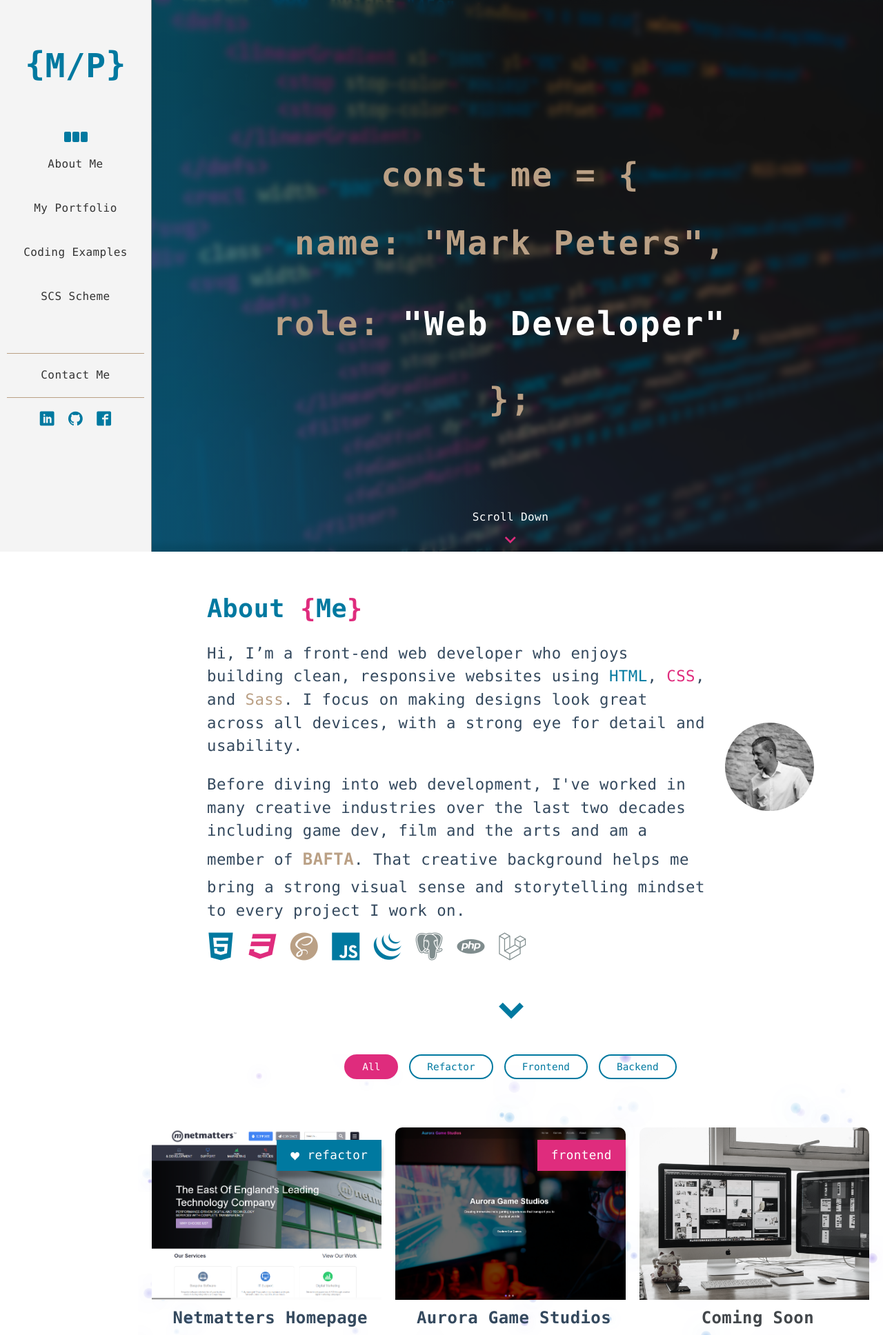
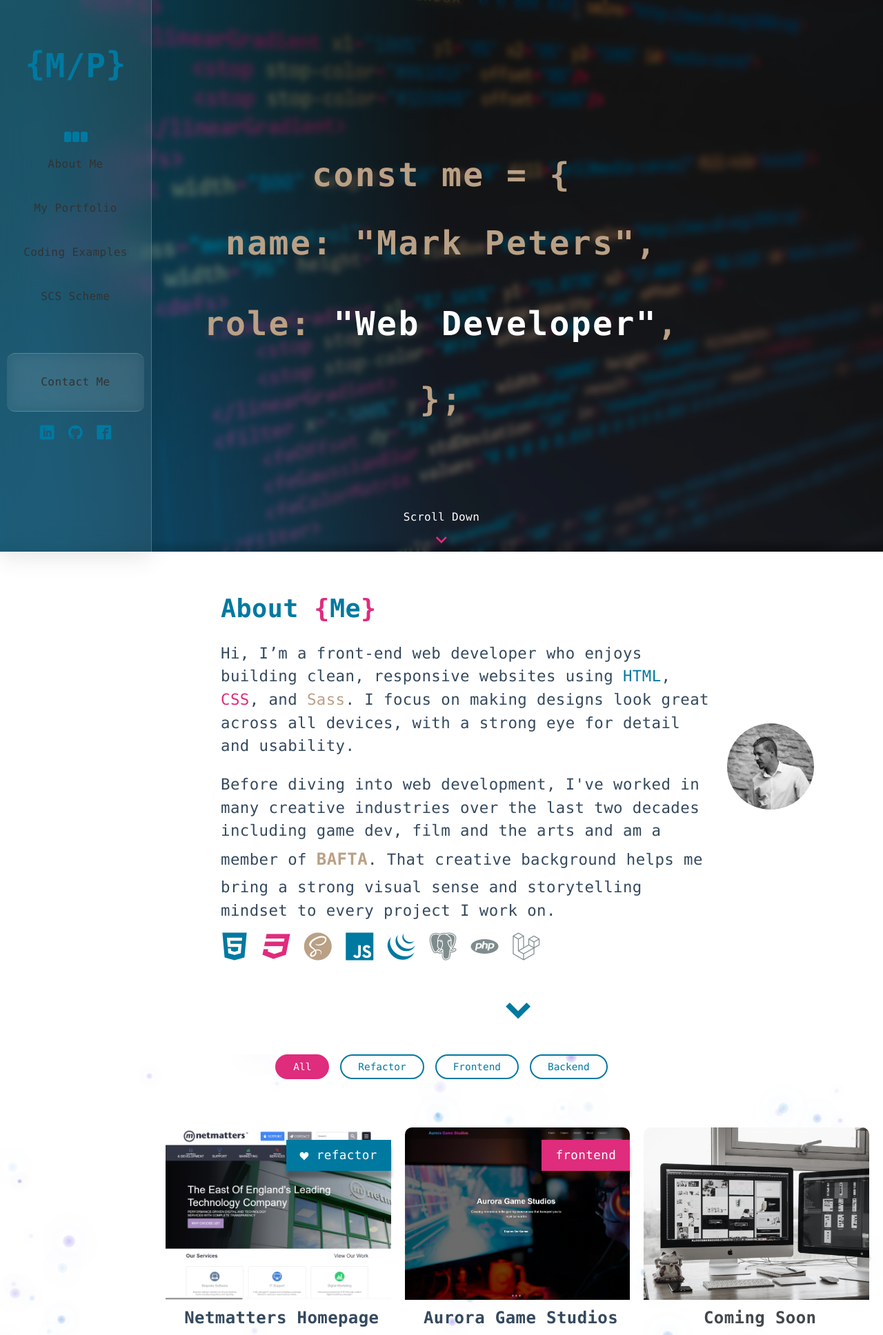
Before and after one commit to markap85/Portfolio, a PHP site: page / in a window 1280 px wide. Shown: the top 1936 px of the page at 69% size. Run offline with PHP 8.4, Linux system fonts and the light colour scheme; some web fonts are replaced.

Commit message:
Fully refactored to make use of containers etc for glassmorphic design base

```diff
--- a/css/styles.css
+++ b/css/styles.css
@@ -449,11 +449,16 @@ main {
   margin-right: 0;
 }
 
+/* line 28, ../Portfolio/scss/base/_base.scss */
+main .content-wrapper {
+  margin-left: 0;
+  margin-right: 0;
+}
+
 @media (min-width: 768px) {
-  /* line 22, ../Portfolio/scss/base/_base.scss */
-  main {
-    margin-left: 200px;
-    flex-grow: 1;
+  /* line 28, ../Portfolio/scss/base/_base.scss */
+  main .content-wrapper {
+    margin-left: 220px;
   }
 }
 
@@ -1164,26 +1169,31 @@ footer {
   width: 220px;
   height: 100vh;
   text-align: center;
-  background-color: #f4f4f4;
-  border-right: 1px solid #7f8c8d;
+  background: rgba(255, 255, 255, 0.1);
+  backdrop-filter: blur(20px);
+  -webkit-backdrop-filter: blur(20px);
+  border-right: 1px solid rgba(255, 255, 255, 0.2);
+  box-shadow: 0 8px 32px rgba(0, 0, 0, 0.1);
   z-index: 1000;
   transform: translateX(-100%);
-  transition: transform 0.3s cubic-bezier(0.4, 0, 0.2, 1), box-shadow 0.3s;
+  transition: transform 0.3s cubic-bezier(0.4, 0, 0.2, 1), box-shadow 0.3s, background 0.3s;
   overflow-y: auto;
   display: flex;
   flex-direction: column;
   align-items: center;
 }
 
-/* line 18, ../Portfolio/scss/layout/_sidebar.scss */
+/* line 21, ../Portfolio/scss/layout/_sidebar.scss */
 .sidebar.sidebar--open {
   transform: translateX(0);
-  box-shadow: 2px 0 16px rgba(0, 0, 0, 0.2);
+  box-shadow: 2px 0 32px rgba(0, 0, 0, 0.15);
+  background: rgba(255, 255, 255, 0.15);
+  border-right-color: rgba(255, 255, 255, 0.3);
   padding-top: 50px;
 }
 
 @media (min-width: 768px) {
-  /* line 18, ../Portfolio/scss/layout/_sidebar.scss */
+  /* line 21, ../Portfolio/scss/layout/_sidebar.scss */
   .sidebar.sidebar--open {
     padding-top: 20px;
   }
@@ -1193,14 +1203,15 @@ footer {
   /* line 1, ../Portfolio/scss/layout/_sidebar.scss */
   .sidebar {
     transform: none;
-    box-shadow: none;
+    box-shadow: 0 8px 32px rgba(0, 0, 0, 0.1);
     position: fixed;
     left: 0;
     padding-top: 20px;
-  }
-}
-
-/* line 37, ../Portfolio/scss/layout/_sidebar.scss */
+    background: rgba(255, 255, 255, 0.08);
+  }
+}
+
+/* line 43, ../Portfolio/scss/layout/_sidebar.scss */
 .sidebar .logo {
   width: 100%;
   display: flex;
@@ -1252,73 +1263,82 @@ footer {
   top: 6px;
 }
 
-/* line 83, ../Portfolio/scss/layout/_sidebar.scss */
+/* line 89, ../Portfolio/scss/layout/_sidebar.scss */
 .sidebar nav ul li {
   margin-left: 24.4px;
 }
 
-/* line 86, ../Portfolio/scss/layout/_sidebar.scss */
+/* line 92, ../Portfolio/scss/layout/_sidebar.scss */
 .sidebar nav ul li a {
   display: inline-block;
   padding: 15px 0;
   text-decoration: none;
   color: #333;
   border-bottom: 1px solid transparent;
-  transition: color 0.3s;
-}
-
-/* line 94, ../Portfolio/scss/layout/_sidebar.scss */
+  transition: color 0.3s, background 0.3s, border-radius 0.3s;
+  border-radius: 8px;
+}
+
+/* line 101, ../Portfolio/scss/layout/_sidebar.scss */
 .sidebar nav ul li a:hover {
   border-bottom: 1px solid #BAA085;
-}
-
-/* line 97, ../Portfolio/scss/layout/_sidebar.scss */
+  background: rgba(255, 255, 255, 0.1);
+  backdrop-filter: blur(10px);
+  -webkit-backdrop-filter: blur(10px);
+}
+
+/* line 107, ../Portfolio/scss/layout/_sidebar.scss */
 .sidebar nav ul li a:hover .icon-keyboard_arrow_right {
   color: #DF2C7D;
 }
 
-/* line 101, ../Portfolio/scss/layout/_sidebar.scss */
+/* line 111, ../Portfolio/scss/layout/_sidebar.scss */
 .sidebar nav ul li a:hover .icon-keyboard_arrow_down {
   color: #BAA085;
 }
 
-/* line 109, ../Portfolio/scss/layout/_sidebar.scss */
+/* line 119, ../Portfolio/scss/layout/_sidebar.scss */
 .sidebar nav ul li:last-child a:hover {
   color: #DF2C7D;
   border-bottom: 1px solid transparent;
 }
 
-/* line 117, ../Portfolio/scss/layout/_sidebar.scss */
+/* line 127, ../Portfolio/scss/layout/_sidebar.scss */
 .sidebar .contact-me {
-  border-top: 1px solid #BAA085;
-  border-bottom: 1px solid #BAA085;
+  border-top: 1px solid rgba(255, 255, 255, 0.2);
+  border-bottom: 1px solid rgba(255, 255, 255, 0.2);
   margin-top: 50px !important;
   margin-right: 24.4px;
   width: 100%;
   display: flex;
   justify-content: center;
   align-items: center;
-}
-
-/* line 129, ../Portfolio/scss/layout/_sidebar.scss */
+  background: rgba(255, 255, 255, 0.05);
+  backdrop-filter: blur(10px);
+  -webkit-backdrop-filter: blur(10px);
+  border-radius: 12px;
+  padding: 10px 0;
+}
+
+/* line 144, ../Portfolio/scss/layout/_sidebar.scss */
 .sidebar .txt-secondary:hover {
   border-bottom: 1px solid #DF2C7D !important;
 }
 
-/* line 133, ../Portfolio/scss/layout/_sidebar.scss */
+/* line 148, ../Portfolio/scss/layout/_sidebar.scss */
 .sidebar .txt-secondary .contacthover span {
   color: inherit;
   transition: color 0.2s;
   opacity: 0.1;
 }
 
-/* line 140, ../Portfolio/scss/layout/_sidebar.scss */
+/* line 155, ../Portfolio/scss/layout/_sidebar.scss */
 .sidebar .txt-secondary .contacthover span:hover {
   color: #0079A0;
   opacity: 1;
 }
 
-/* line 147, ../Portfolio/scss/layout/_sidebar.scss */
+/* line 162, ../Portfolio/scss/layout/_sidebar.scss */
 .sidebar .sidebar-overlay {
   display: none;
   position: fixed;
--- a/index.html
+++ b/index.html
@@ -84,8 +84,10 @@
         </div>
     </header>
 
-    <!-- ABOUT ME -->
-    <section id="about" class="about-me-grid">
+    <!-- ABOUT ME - Wrap content but keep section full width -->
+    <section id="about">
+      <div class="content-wrapper">
+        <div class="about-me-grid">
           <div class="about-me-text">
             <h3>About <span class="txt-secondary">&#123;</span>Me<span class="txt-secondary">&#125;</span></h3>
             <p>Hi, I’m a front-end web developer who enjoys building clean, responsive websites using <span class="txt-primary">HTML</span>, <span class="txt-secondary">CSS</span>, and <span class="txt-accent">Sass</span>. I focus on making designs look great across all devices, with a strong eye for detail and usability.</p>
@@ -104,15 +106,19 @@
           <div class="about-me-image">
             <img src="img/MeImage.webp" alt="Mark Peters" loading="lazy">
           </div>
+        </div>
+      </div>
     </section>
 
+    <div class="content-wrapper">
       <div class="next-section">
         <a href="index.html#portfolio" class="icon-keyboard_arrow_down"></a>
       </div>
+    </div>
 
-    <!-- Portfolio Projects -->
+    <!-- Portfolio Projects - Keep section full width for particles background -->
     <div id="portfolio-section" class="portfolio-section particles">
-      <!-- This is a marker for the portfolio section -->
+      <div class="content-wrapper">
         <section id="portfolio" class="portfolio-grid">
           <!-- Project 1 -->
             <article class="project pr-1">
@@ -170,13 +176,18 @@
 
         </section>
       </div>
+    </div>
 
+    <div class="content-wrapper">
       <div class="next-section">
         <a href="index.html#contact" class="icon-keyboard_arrow_down"></a>
       </div>
+    </div>
 
-    <!-- Contact Section -->
-    <section id="contact" class="contact-grid">
+    <!-- Contact Section - Wrap content but keep section full width -->
+    <section id="contact">
+      <div class="content-wrapper">
+        <div class="contact-grid">
 
           <div class="contact-details">
             <h3>Let's Connect</h3>
@@ -197,9 +208,12 @@
             <button type="submit" class="submit-btn">Submit</button>
           </form>
 
+        </div>
+      </div>
     </section>
 
     <!-- Footer -->
+    <div class="content-wrapper">
       <footer role="contentinfo">
           <div class="back-to-top">
             <a href="#">
@@ -208,6 +222,7 @@
             </a>
           </div>
       </footer>
+    </div>
 
   </main>
 
--- a/scss/base/_base.scss
+++ b/scss/base/_base.scss
@@ -22,9 +22,15 @@ body {
 main {
   margin-left: 0;
   margin-right: 0;
+  // Remove the desktop margin - content will now go full width
 
-  @media (min-width: 768px) {
-    margin-left: 200px;
-    flex-grow: 1;
+  // Create a content wrapper for text elements only
+  .content-wrapper {
+    margin-left: 0;
+    margin-right: 0;
+
+    @media (min-width: 768px) {
+      margin-left: 220px; // Only shift content wrapper, not backgrounds
+    }
   }
 }
--- a/scss/layout/_about.scss
+++ b/scss/layout/_about.scss
@@ -108,7 +108,7 @@
     @media (min-width: $brk-point-md) {
         // Medium screens: left align text, increase font size
         text-align: left;
-        margin-left: 25px;
+        margin-left: 0; // Remove margin, let content-wrapper handle it
         h3, p {
             text-align: left;
             font-size: 1.7rem;
--- a/scss/layout/_burger.scss
+++ b/scss/layout/_burger.scss
@@ -5,13 +5,25 @@
   align-items: center;
   width: 48px;
   height: 48px;
-  background: transparent; // transparent background
-  border: none;
+  background: rgba(255, 255, 255, 0.1); // glassmorphic background
+  backdrop-filter: blur(20px);
+  -webkit-backdrop-filter: blur(20px);
+  border: 1px solid rgba(255, 255, 255, 0.2);
+  border-radius: 12px;
   cursor: pointer;
   position: fixed;
-  top: 10px;
-  left: 0px;
+  top: 20px;
+  left: 20px;
   z-index: 1100;
+  box-shadow: 0 8px 32px rgba(0, 0, 0, 0.1);
+  transition: all 0.3s ease;
+
+  &:hover {
+    background: rgba(255, 255, 255, 0.15);
+    border-color: rgba(255, 255, 255, 0.3);
+    transform: translateY(-2px);
+    box-shadow: 0 12px 40px rgba(0, 0, 0, 0.15);
+  }
 
   span,
   .burger-bar {
@@ -26,6 +38,9 @@
 
   // Animate burger to X when active
   &.active {
+    background: rgba(255, 255, 255, 0.2);
+    border-color: rgba(255, 255, 255, 0.4);
+
     span {
       background: $secondary-color; // Color when sidebar is open
     }
--- a/scss/layout/_contact.scss
+++ b/scss/layout/_contact.scss
@@ -6,7 +6,7 @@
   color: $text;
 
   @media (min-width: $brk-point-md) {
-    margin-left: 25px;
+    margin-left: 0; // Remove margin, let content-wrapper handle it
   }
 
   @media (min-width: $brk-point-lg) {
--- a/scss/layout/_examples.scss
+++ b/scss/layout/_examples.scss
@@ -57,12 +57,13 @@
     // Responsive Breakpoints
     // ==========================================================================
     @media (min-width: $brk-point-sm) {
-        margin-left: 50px;
-        margin-right: 50px;
+        margin-left: 20px;
+        margin-right: 20px;
         margin-top: 60px;
     }
 
     @media (min-width: $brk-point-md) {
+        margin-left: 0; // Remove margin, let content-wrapper handle it
         text-align: left;
 
         h3 {
--- a/scss/layout/_portfolio.scss
+++ b/scss/layout/_portfolio.scss
@@ -34,7 +34,7 @@ $disabled-filter: grayscale(80%); // Grayscale filter for disabled items
   }
 
   @media (min-width: $brk-point-md) {
-    margin-left: 25px;
+    margin-left: 0; // Remove margin, let content-wrapper handle it
   }
   @media (min-width: $brk-point-lg) {
     margin: 0 auto;
--- a/scss/layout/_sidebar.scss
+++ b/scss/layout/_sidebar.scss
@@ -5,11 +5,14 @@
   width: 220px;
   height: 100vh;
   text-align: center;
-  background-color: #f4f4f4;
-  border-right: 1px solid $grey;
+  background: rgba(255, 255, 255, 0.1);
+  backdrop-filter: blur(20px);
+  -webkit-backdrop-filter: blur(20px);
+  border-right: 1px solid rgba(255, 255, 255, 0.2);
+  box-shadow: 0 8px 32px rgba(0, 0, 0, 0.1);
   z-index: 1000;
   transform: translateX(-100%);
-  transition: transform 0.3s cubic-bezier(0.4,0,0.2,1), box-shadow 0.3s;
+  transition: transform 0.3s cubic-bezier(0.4,0,0.2,1), box-shadow 0.3s, background 0.3s;
   overflow-y: auto;
   display: flex;
   flex-direction: column;
@@ -17,7 +20,9 @@
 
   &.sidebar--open {
     transform: translateX(0);
-    box-shadow: 2px 0 16px rgba(0,0,0,0.2);
+    box-shadow: 2px 0 32px rgba(0,0,0,0.15);
+    background: rgba(255, 255, 255, 0.15);
+    border-right-color: rgba(255, 255, 255, 0.3);
     // Push content down when using burger menu (mobile only)
     padding-top: 50px;
 
@@ -28,10 +33,11 @@
 
   @media (min-width: $brk-point-md) {
     transform: none;
-    box-shadow: none;
+    box-shadow: 0 8px 32px rgba(0, 0, 0, 0.1);
     position: fixed;
     left: 0;
     padding-top: 20px;
+    background: rgba(255, 255, 255, 0.08);
   }
 
   .logo {
@@ -89,10 +95,14 @@
         text-decoration: none;
         color: #333;
         border-bottom: 1px solid transparent;
-        transition: color 0.3s;
+        transition: color 0.3s, background 0.3s, border-radius 0.3s;
+        border-radius: 8px;
 
         &:hover {
           border-bottom: 1px solid $accent-color;
+          background: rgba(255, 255, 255, 0.1);
+          backdrop-filter: blur(10px);
+          -webkit-backdrop-filter: blur(10px);
 
           .icon-keyboard_arrow_right {
             color: $secondary-color; // Change icon color on hover
@@ -115,14 +125,19 @@
   }
 
   .contact-me {
-    border-top: 1px solid $accent-color;
-    border-bottom: 1px solid $accent-color;
+    border-top: 1px solid rgba(255, 255, 255, 0.2);
+    border-bottom: 1px solid rgba(255, 255, 255, 0.2);
     margin-top: 50px !important;
     margin-right: 24.4px;
     width: 100%;
     display: flex;
     justify-content: center;
     align-items: center;
+    background: rgba(255, 255, 255, 0.05);
+    backdrop-filter: blur(10px);
+    -webkit-backdrop-filter: blur(10px);
+    border-radius: 12px;
+    padding: 10px 0;
   }
 
   .txt-secondary {
@@ -151,7 +166,9 @@
   left: 0;
   right: 0;
   bottom: 0;
-  background: rgba(0,0,0,0.5);
+  background: rgba(0, 0, 0, 0.3);
+  backdrop-filter: blur(5px);
+  -webkit-backdrop-filter: blur(5px);
   z-index: 999;
   transition: opacity 0.3s;
 
@@ -159,9 +176,11 @@
     display: block;
     // Change sidebar color when overlay is active
     ~ .sidebar {
-      background-color: $white;
-      border: 0px;
+      background: rgba(255, 255, 255, 0.2);
+      border-right: 1px solid rgba(255, 255, 255, 0.3);
+      box-shadow: 0 16px 64px rgba(0, 0, 0, 0.2);
     }
+
     ~ .sidebar a {
       &:hover {
         text-shadow: 2px 2px 6px rgba(0, 0, 0, 0.4); // Add drop shadow to text
```
Also changed, not shown: other parts of css/styles.css (+62 -39 lines), 1 other file. Lines whose indentation alone changed are shown as unchanged.
